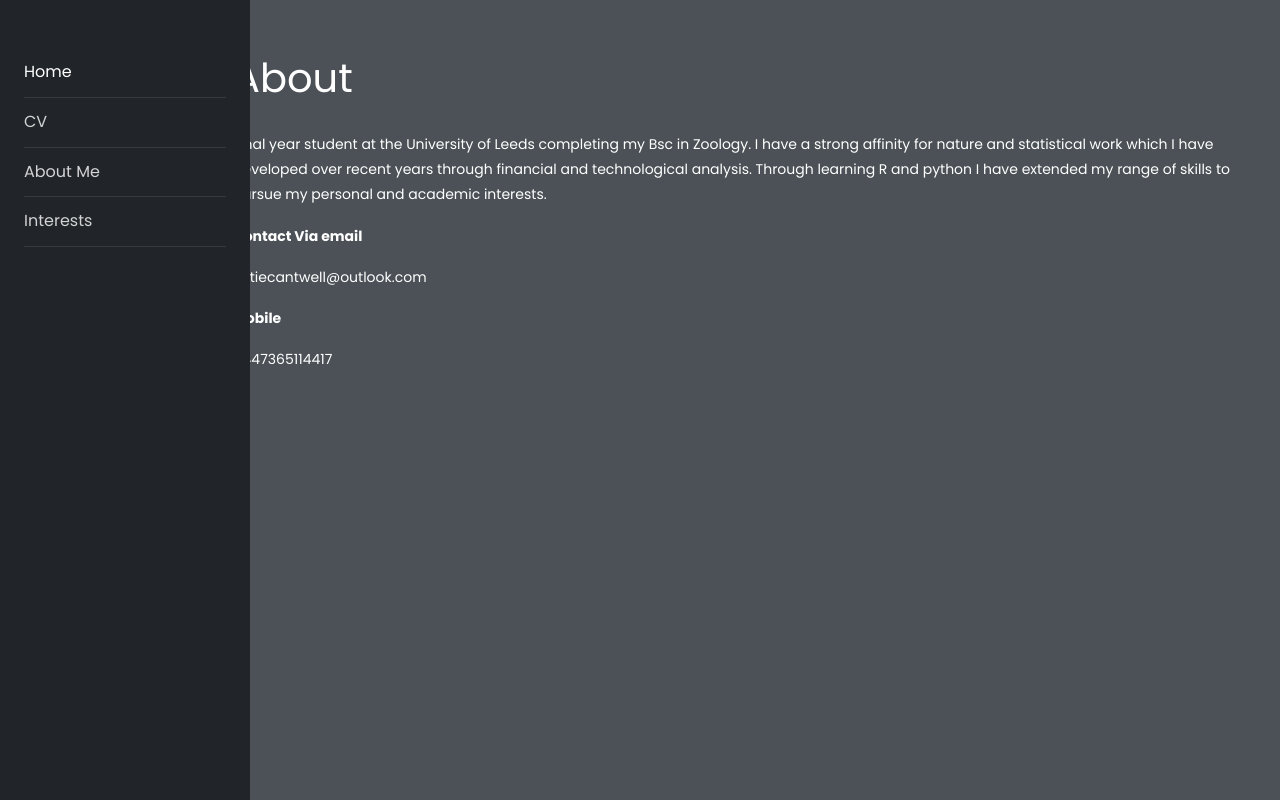
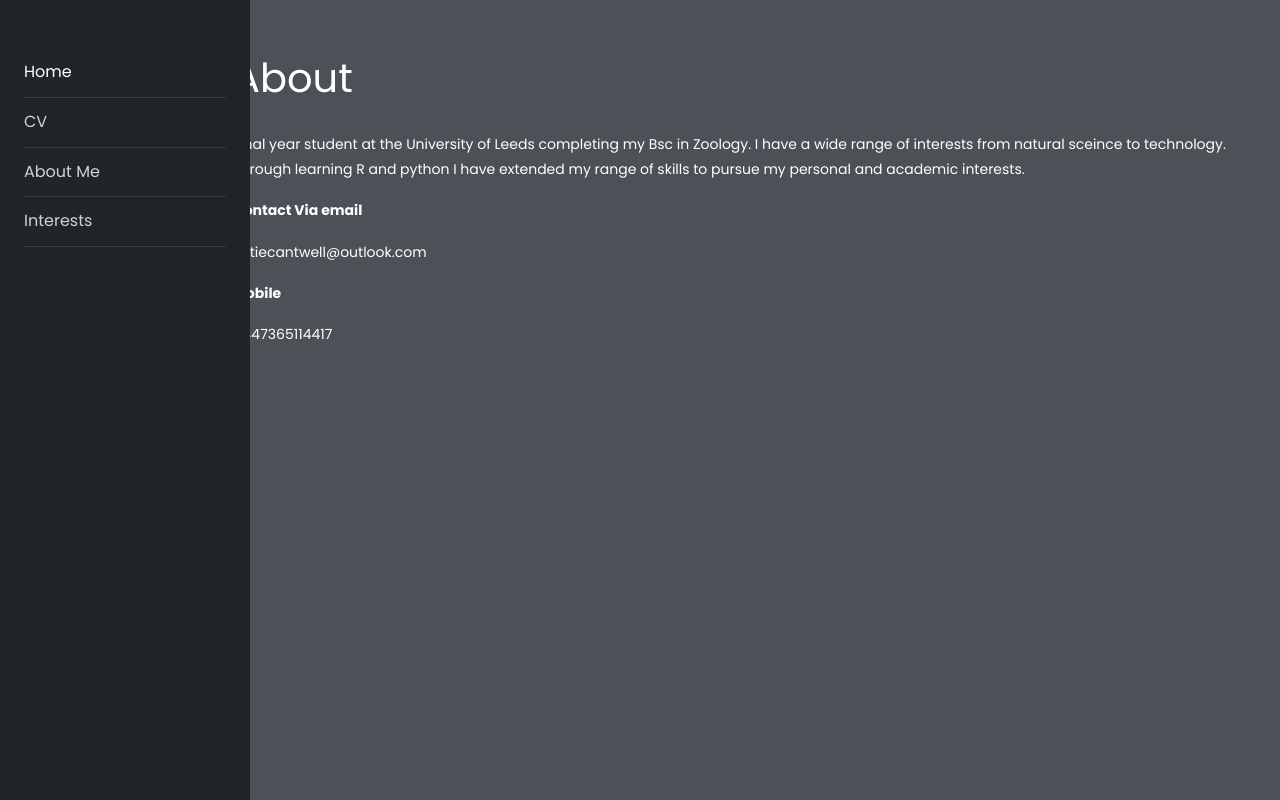
Before and after one commit to LucMc/katiewebsite, a Django app: page /about in a window 1280 px wide. Run offline with Django 3.2, Linux system fonts and the light colour scheme; some libraries are stand-ins or nearby versions.

Commit message:
Automated update

```diff
--- a/main/templates/main/about.html
+++ b/main/templates/main/about.html
@@ -5,8 +5,8 @@
   <div id="content" class="p-4 p-md-5 pt-5">
     <div id="intro">
       <h2 class="mb-4">About</h2>
-      <p>Final year student at the University of Leeds completing my Bsc in Zoology. I have a strong affinity for nature and statistical work
-        which I have developed over recent years through financial and technological analysis. Through learning R and python
+      <p>Final year student at the University of Leeds completing my Bsc in Zoology. I have a wide range of interests from natural sceince to technology.
+        Through learning R and python
         I have extended my range of skills to pursue my personal and academic interests.
       </p>
     </div>
--- a/main/templates/main/projects.html
+++ b/main/templates/main/projects.html
@@ -10,13 +10,13 @@
       <ul>
         <li><strong>Running a small business</strong></li>
         <p>
-          After struggiling to find a job when I was 17, I started a small shop selling second-hand clothes. The aim of this was to not only find a source of income but to do so in a manner that promotes sustainability.
+          After struggiling to find a job when I was 16, I started a small shop selling second-hand clothes. The aim of this was to not only find a source of income but to do so in a manner that promotes sustainability.
           I still run this shop but due to university don't have as much time to dedicate to it.
 
         </p>
         <li><strong>Stock trading</strong></li>
         <p>
-          I manage a personal portfolio specialising in companies that are sustainability focussed. In 2020 saw a return of 92%.
+          I manage a personal portfolio specialising in companies that are sustainability focussed. In 2020 my portfolio saw a return of 92%.
         </p>
         <li><strong>Learning to code</strong></li>
         <p>
```
